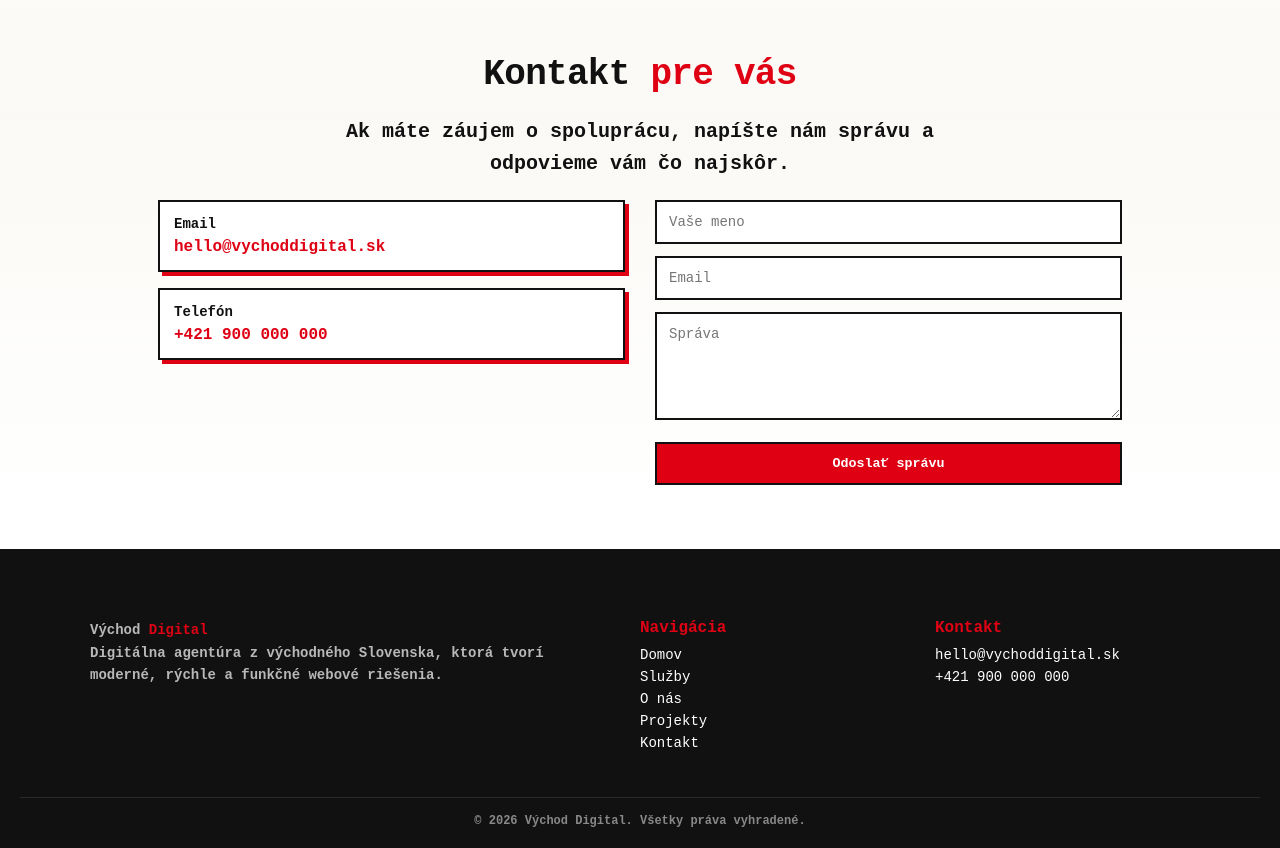
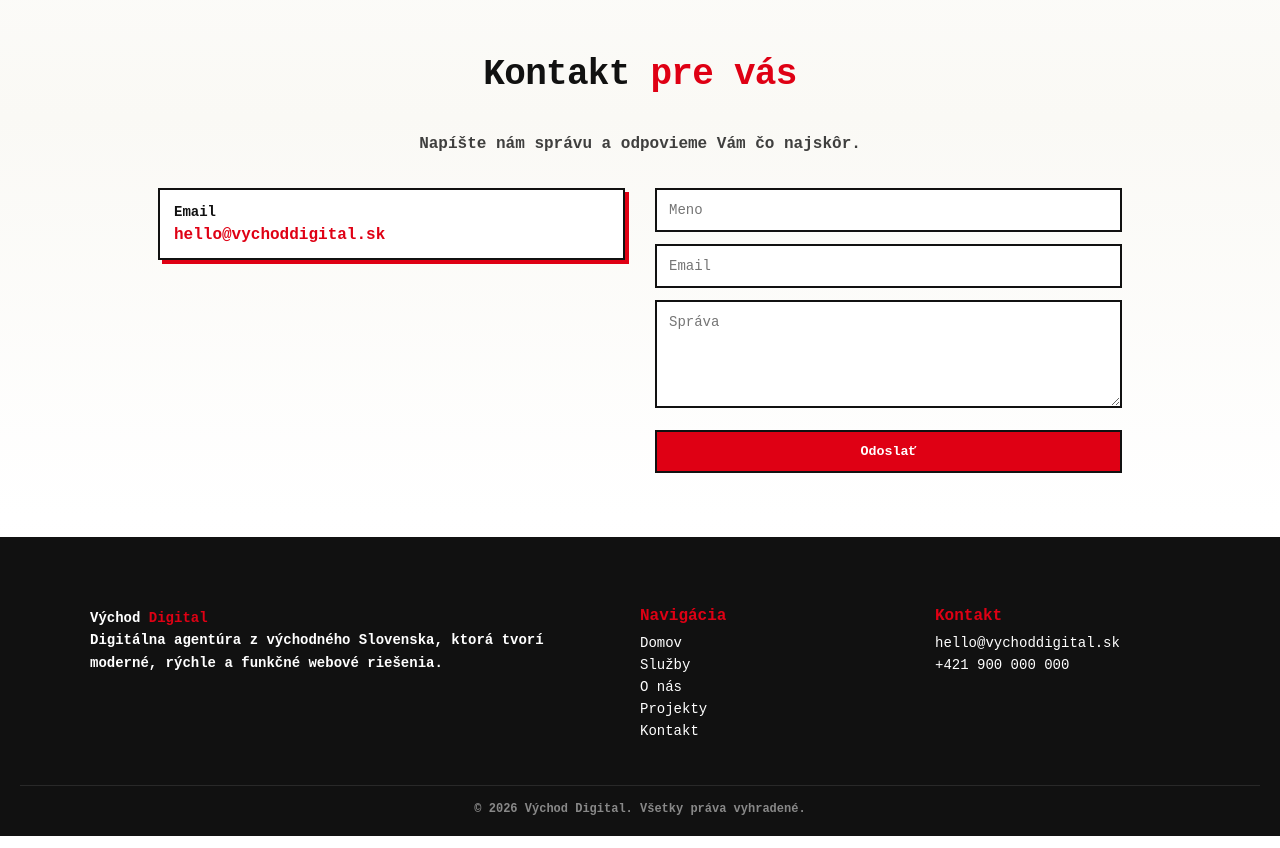
Before and after one commit to alisa777gul/vychod-digital, a React (Vite) app: page / in a window 1280 px wide. Shown: the part 1884-2732 px from the top of the page. Built offline with nearby package versions, Linux system fonts and the light colour scheme.

Commit message:
all ready i guess

```diff
--- a/src/App.jsx
+++ b/src/App.jsx
@@ -6,8 +6,7 @@ import WhyUs from "./components/WhyUs/WhyUs";
 import "./App.css";
 import Projects from "./components/Projects/Projects";
 import Contact from "./components/Contact/Contact";
-import { ToastContainer } from "react-toastify";
-import "react-toastify/dist/ReactToastify.css";
+
 import Footer from "./components/Footer/Footer";
 
 export default function App() {
@@ -71,9 +70,7 @@ export default function App() {
         <Projects />
 
         <Contact />
-
-        <ToastContainer position="bottom-left" autoClose={2000} newestOnTop />
-      </main>
+      </main>{" "}
       <Footer />
     </div>
   );
--- a/src/components/Contact/Contact.jsx
+++ b/src/components/Contact/Contact.jsx
@@ -1,25 +1,27 @@
+/* eslint-disable no-unused-vars */
 import { useRef, useState } from "react";
 import emailjs from "@emailjs/browser";
-import { toast } from "react-toastify";
 import css from "./Contact.module.css";
 
 const Contact = () => {
   const form = useRef();
   const [loading, setLoading] = useState(false);
+  const [status, setStatus] = useState(null);
+  // "success" | "error" | "empty" | null
 
   const sendEmail = async (e) => {
     e.preventDefault();
 
     if (loading) return;
 
-    const formData = new FormData(form.current);
+    const data = new FormData(form.current);
 
-    const name = formData.get("name")?.trim();
-    const email = formData.get("email")?.trim();
-    const message = formData.get("message")?.trim();
+    const name = data.get("name")?.trim();
+    const email = data.get("email")?.trim();
+    const message = data.get("message")?.trim();
 
     if (!name || !email || !message) {
-      toast.error("Prosím, vyplňte všetky polia");
+      setStatus("empty");
       return;
     }
 
@@ -33,14 +35,14 @@ const Contact = () => {
         "o8sk9177Z3fnCr-66",
       );
 
-      toast.success("Vaša správa bola úspešne odoslaná");
-
+      setStatus("success");
       form.current.reset();
     } catch (error) {
-      console.error(error);
-      toast.error("Chyba pri odosielaní. Skúste to znova.");
+      setStatus("error");
     } finally {
       setLoading(false);
+
+      setTimeout(() => setStatus(null), 3000);
     }
   };
 
@@ -52,33 +54,44 @@ const Contact = () => {
         </h2>
 
         <p className={css.subtitle}>
-          Ak máte záujem o spoluprácu, napíšte nám správu a odpovieme vám čo
-          najskôr.
+          Napíšte nám správu a odpovieme Vám čo najskôr.
         </p>
 
         <div className={css.grid}>
-          {/* INFO */}
           <div className={css.info}>
             <div className={css.card}>
               <h3>Email</h3>
               <a href="mailto:hello@vychoddigital.sk">hello@vychoddigital.sk</a>
             </div>
-
-            <div className={css.card}>
-              <h3>Telefón</h3>
-              <a href="tel:+421900000000">+421 900 000 000</a>
-            </div>
           </div>
 
-          {/* FORM */}
-          <form ref={form} onSubmit={sendEmail} className={css.form} noValidate>
-            <input name="name" type="text" placeholder="Vaše meno" />
+          <form ref={form} onSubmit={sendEmail} className={css.form}>
+            <input name="name" type="text" placeholder="Meno" />
             <input name="email" type="email" placeholder="Email" />
             <textarea name="message" rows="5" placeholder="Správa" />
 
             <button type="submit" disabled={loading}>
-              {loading ? "Odosielam..." : "Odoslať správu"}
+              {loading ? "Odosielam..." : "Odoslať"}
             </button>
+
+            {/* 👇 CUSTOM NOTIFICATION */}
+            {status === "success" && (
+              <p className={`${css.notice} ${css.success}`}>
+                ✔ Správa bola úspešne odoslaná
+              </p>
+            )}
+
+            {status === "error" && (
+              <p className={`${css.notice} ${css.error}`}>
+                ✖ Chyba pri odosielaní
+              </p>
+            )}
+
+            {status === "empty" && (
+              <p className={`${css.notice} ${css.error}`}>
+                Vyplňte všetky polia
+              </p>
+            )}
           </form>
         </div>
       </div>
--- a/src/components/Contact/Contact.module.css
+++ b/src/components/Contact/Contact.module.css
@@ -2,26 +2,22 @@
   color: #111;
 }
 
-.contact h2 {
-  margin-bottom: 20px;
+.container {
+  max-width: 1100px;
 }
+
 .contact h2 span {
   color: #df0014;
-}
-.container {
-  max-width: 1100px;
-  margin: 0 auto;
 }
 
 .subtitle {
   text-align: center;
   font-size: 16px;
-
   line-height: 1.6;
-  color: #111;
   max-width: 600px;
-  margin: 0 auto 20px;
-  font-weight: 900;
+  margin: 0 auto 30px;
+  font-weight: 600;
+  color: rgba(0, 0, 0, 0.75);
 }
 
 /* GRID */
@@ -31,13 +27,12 @@
   gap: 30px;
 }
 
-/* INFO SIDE */
+/* INFO */
 .info {
   display: grid;
   gap: 16px;
 }
 
-/* SMALL CARDS */
 .card {
   border: 2px solid #111;
   padding: 14px;
@@ -47,24 +42,19 @@
 }
 
 .card:hover {
-  transform: translateY(-3px);
+  transform: translateY(-4px);
 }
 
 .card h3 {
-  margin: 0 0 6px;
+  margin-bottom: 6px;
   font-size: 14px;
-  font-weight: 800;
+  font-weight: 900;
 }
 
 .card a {
   color: #df0014;
   font-weight: 700;
   text-decoration: none;
-}
-
-.card p {
-  margin: 0;
-  font-size: 14px;
 }
 
 /* FORM */
@@ -81,7 +71,7 @@
   font-size: 14px;
   outline: none;
   transition: 0.2s ease;
-  background: #fff;
+  font-family: inherit;
 }
 
 .form input:focus,
@@ -95,7 +85,7 @@
   padding: 12px;
   background: #df0014;
   color: #fff;
-  font-weight: 800;
+  font-weight: 900;
   border: 2px solid #111;
   cursor: pointer;
   transition: 0.2s ease;
@@ -106,49 +96,51 @@
   box-shadow: 4px 4px 0 #111;
 }
 
+.form button:disabled {
+  opacity: 0.6;
+  cursor: not-allowed;
+  transform: none;
+}
+
 /* TABLET */
 @media (min-width: 768px) {
   .grid {
     grid-template-columns: 1fr 1fr;
     align-items: start;
   }
-
-  .subtitle {
-    font-size: 20px;
-  }
+}
+.notice {
+  margin-top: 12px;
+  padding: 10px 12px;
+  font-size: 13px;
+  font-weight: 700;
+  border: 2px solid #111;
+  animation: pop 0.25s ease;
 }
 
-.error {
-  color: #df0014;
-  font-size: 13px;
-  font-weight: 700;
-}
-
+/* SUCCESS */
 .success {
   background: #111;
   color: #fff;
-  padding: 10px;
-  font-size: 13px;
-  font-weight: 700;
-  border: 2px solid #df0014;
+  border-color: #df0014;
   box-shadow: 4px 4px 0 #df0014;
-  animation: pop 0.3s ease;
+}
+
+/* ERROR */
+.error {
+  background: #fff;
+  color: #df0014;
+  border-color: #df0014;
+  box-shadow: 3px 3px 0 #111;
 }
 
 @keyframes pop {
   from {
-    transform: scale(0.95);
+    transform: translateY(5px);
     opacity: 0;
   }
   to {
-    transform: scale(1);
+    transform: translateY(0);
     opacity: 1;
   }
 }
-
-/* button loading state */
-.form button:disabled {
-  opacity: 0.6;
-  cursor: not-allowed;
-  transform: none !important;
-}
--- a/src/components/Footer/Footer.module.css
+++ b/src/components/Footer/Footer.module.css
@@ -14,20 +14,14 @@
   grid-template-columns: 1fr;
   gap: 40px;
 }
-.name {
-  color: #fff;
-}
 
-.name span {
-  color: #df0014;
-}
 .brand img {
   width: 80px;
   margin-bottom: 12px;
 }
 
 .brand p {
-  color: rgba(255, 255, 255, 0.7);
+  color: #fff;
   font-size: 14px;
   line-height: 1.6;
 }
@@ -39,6 +33,9 @@
   color: #df0014;
 }
 
+.name span {
+  color: #df0014;
+}
 .links a,
 .contact a {
   display: block;
```
